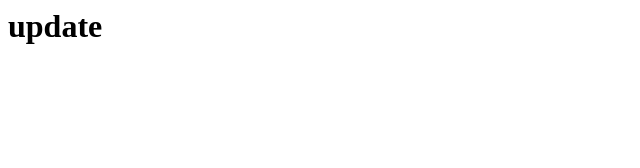
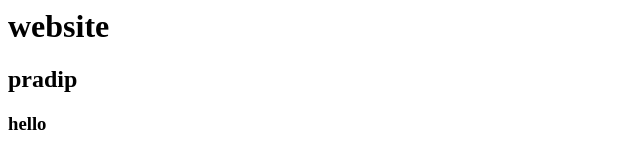
Before and after one commit to PradipPach/ping-pong-game, a plain HTML site: page index.html in a window 1280 px wide. Shown: the whole page, without its empty margins (0-640 px from the left). Drawn offline with Linux system fonts and the light colour scheme.

Commit message:
Update index.html

```diff
--- a/index.html
+++ b/index.html
@@ -1 +1,3 @@
-<h1> update </h1>
+<h1> website </h1>
+<h2> pradip </h2>
+<h3> hello </h3>
```
